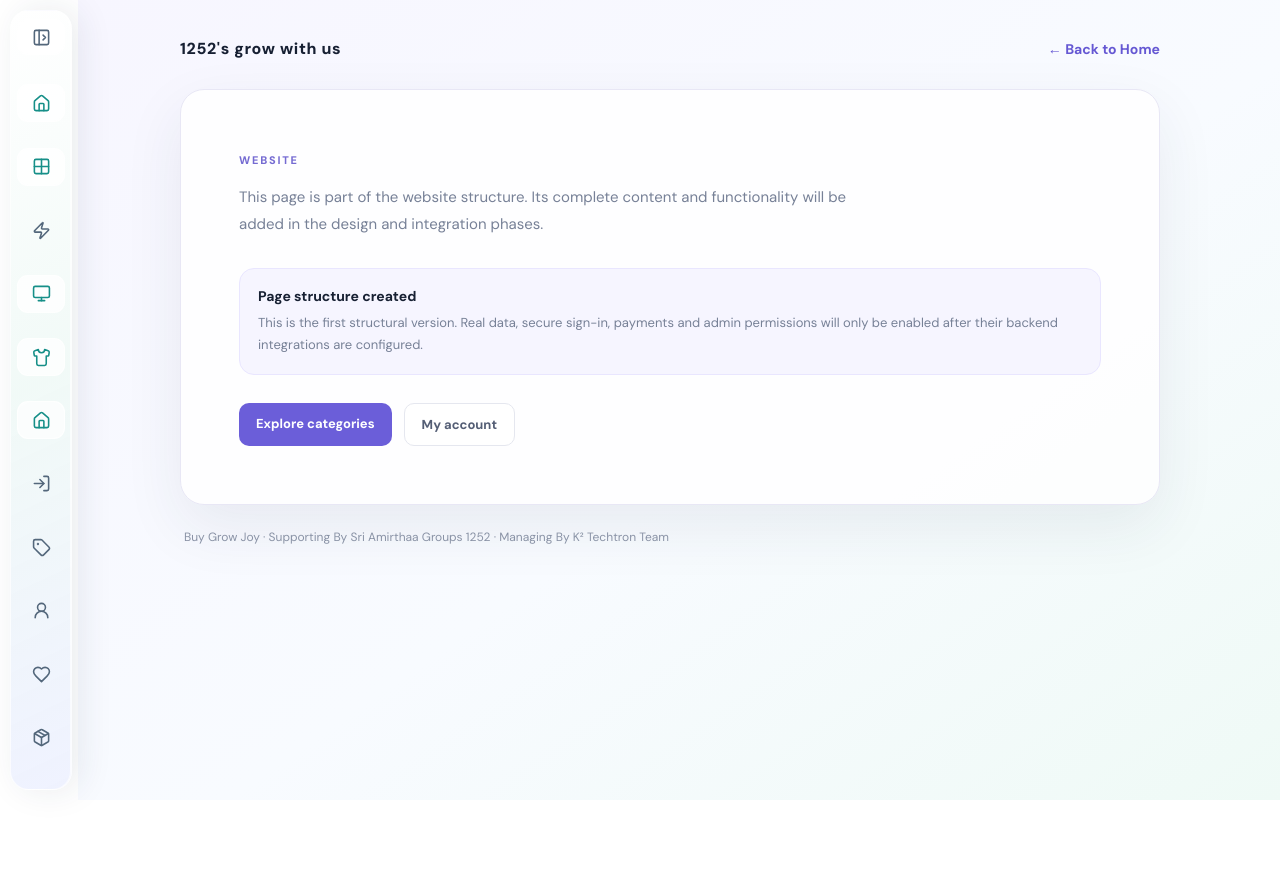
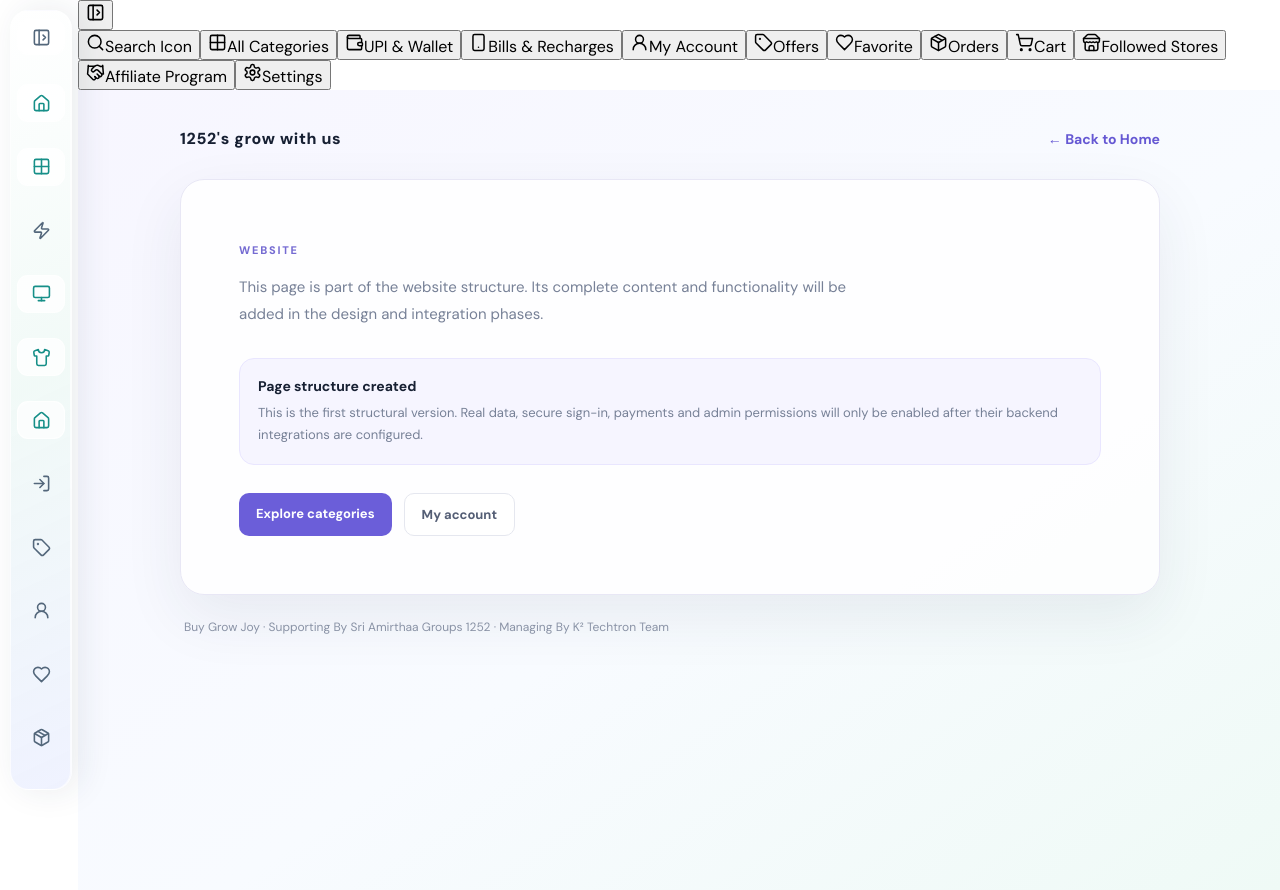
Before and after one commit to eprojects1252/1252-s-grow-with-us, a Next.js app: page / in a window 1280 px wide. Before the commit the page ends 800 px from the top, so only its background shows below. Built offline with nearby package versions, Linux system fonts and the light colour scheme.

Commit message:
Mount shared site sidebar across pages

```diff
--- a/app/layout.tsx
+++ b/app/layout.tsx
@@ -1,6 +1,7 @@
 import type { Metadata } from "next";
 import "./globals.css";
 import GlobalMobileNav from "@/components/global-mobile-nav";
+import SiteSidebar from "@/components/site-sidebar";
 
 export const metadata: Metadata = {
   title: "Sri Amirthaa | Everyday Shopping, Made Better",
@@ -10,7 +11,7 @@ export const metadata: Metadata = {
 export default function RootLayout({ children }: Readonly<{ children: React.ReactNode }>) {
   return (
     <html lang="en">
-      <body>{children}<GlobalMobileNav /></body>
+      <body><SiteSidebar />{children}<GlobalMobileNav /></body>
     </html>
   );
 }
```
